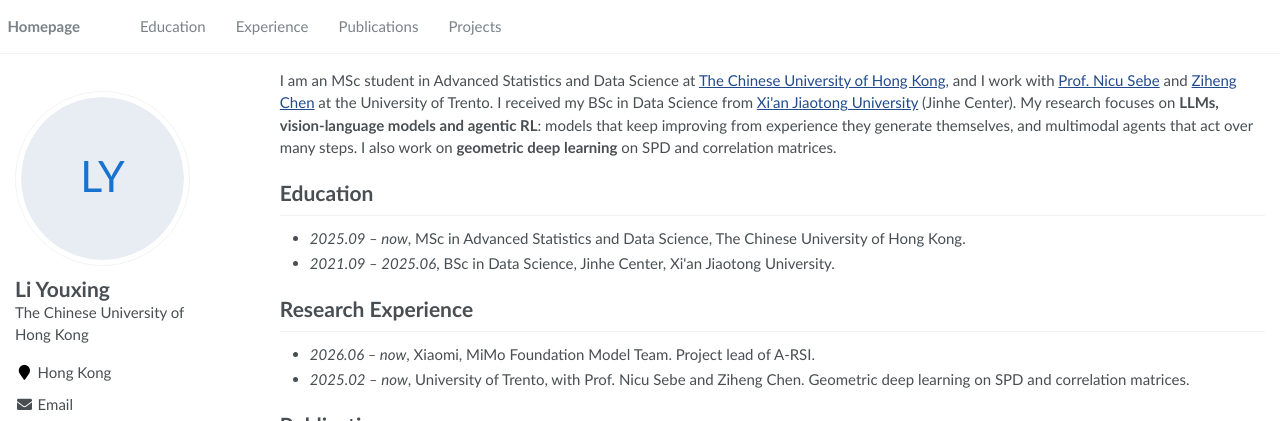
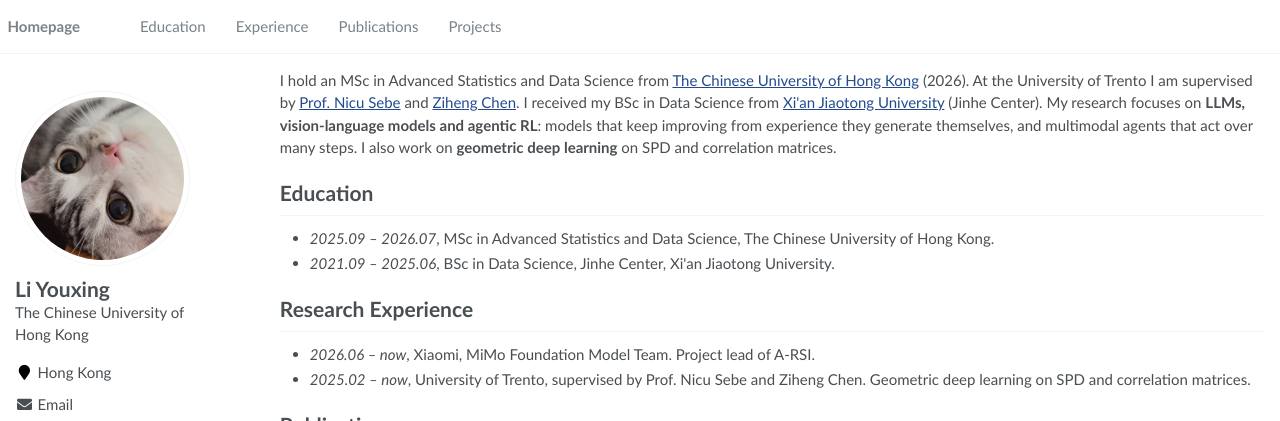
Before and after one commit to Lei-Yausing/Lei-Yausing.github.io, a plain HTML site: page index.html in a window 1280 px wide. Shown: the top 421 px of the page. Drawn offline with Linux system fonts and the light colour scheme.

Commit message:
Update avatar and affiliation wording
Replace placeholder avatar with a cat photo, say supervised by
Prof. Nicu Sebe and Ziheng Chen with a link to Sebe's homepage,
and mark the CUHK MSc as completed in July 2026.

Co-Authored-By: Claude Opus 5.5 <noreply@anthropic.com>
Claude-Session: https://claude.ai/code/session_01P9hMRPcyD6WAwXUnhD5MWM

```diff
--- a/index.html
+++ b/index.html
@@ -3,7 +3,7 @@
   <head>
     <meta charset="utf-8">
     <title>Li Youxing</title>
-    <meta name="description" content="Li Youxing (Youxing Li): reinforcement learning for LLM and multimodal agents, and geometric deep learning. MSc student at CUHK.">
+    <meta name="description" content="Li Youxing (Youxing Li): reinforcement learning for LLM and multimodal agents, and geometric deep learning. MSc (CUHK, 2026).">
     <meta name="author" content="Li Youxing">
     <meta name="HandheldFriendly" content="True">
     <meta name="MobileOptimized" content="320">
@@ -46,7 +46,7 @@
       <div class="sidebar sticky">
         <div itemscope itemtype="http://schema.org/Person" class="profile_box">
           <div class="author__avatar">
-            <img src="images/profile_placeholder.svg" class="author__avatar" alt="Li Youxing">
+            <img src="images/profile.jpg" class="author__avatar" alt="Li Youxing">
           </div>
           <div class="author__content">
             <h3 class="author__name">Li Youxing</h3>
@@ -68,19 +68,19 @@
 
 <span class="anchor" id="about-me"></span>
 
-<p>I am an MSc student in Advanced Statistics and Data Science at <a href="https://www.cuhk.edu.hk/">The Chinese University of Hong Kong</a>, and I work with <a href="https://mhug.disi.unitn.it/">Prof. Nicu Sebe</a> and <a href="https://mhug.disi.unitn.it/people/67">Ziheng Chen</a> at the University of Trento. I received my BSc in Data Science from <a href="https://www.xjtu.edu.cn/">Xi'an Jiaotong University</a> (Jinhe Center). My research focuses on <strong>LLMs, vision-language models and agentic RL</strong>: models that keep improving from experience they generate themselves, and multimodal agents that act over many steps. I also work on <strong>geometric deep learning</strong> on SPD and correlation matrices.</p>
+<p>I hold an MSc in Advanced Statistics and Data Science from <a href="https://www.cuhk.edu.hk/">The Chinese University of Hong Kong</a> (2026). At the University of Trento I am supervised by <a href="https://disi.unitn.it/~sebe/">Prof. Nicu Sebe</a> and <a href="https://mhug.disi.unitn.it/people/67">Ziheng Chen</a>. I received my BSc in Data Science from <a href="https://www.xjtu.edu.cn/">Xi'an Jiaotong University</a> (Jinhe Center). My research focuses on <strong>LLMs, vision-language models and agentic RL</strong>: models that keep improving from experience they generate themselves, and multimodal agents that act over many steps. I also work on <strong>geometric deep learning</strong> on SPD and correlation matrices.</p>
 
 
 <h1 id="education">Education</h1>
 <ul>
-  <li><em>2025.09 &ndash; now</em>, MSc in Advanced Statistics and Data Science, The Chinese University of Hong Kong.</li>
+  <li><em>2025.09 &ndash; 2026.07</em>, MSc in Advanced Statistics and Data Science, The Chinese University of Hong Kong.</li>
   <li><em>2021.09 &ndash; 2025.06</em>, BSc in Data Science, Jinhe Center, Xi'an Jiaotong University.</li>
 </ul>
 
 <h1 id="experience">Research Experience</h1>
 <ul>
   <li><em>2026.06 &ndash; now</em>, Xiaomi, MiMo Foundation Model Team. Project lead of A-RSI.</li>
-  <li><em>2025.02 &ndash; now</em>, University of Trento, with Prof. Nicu Sebe and Ziheng Chen. Geometric deep learning on SPD and correlation matrices.</li>
+  <li><em>2025.02 &ndash; now</em>, University of Trento, supervised by Prof. Nicu Sebe and Ziheng Chen. Geometric deep learning on SPD and correlation matrices.</li>
 </ul>
 
 <h1 id="publications">Publications</h1>
```
Also changed, not shown: images/profile.jpg (added).
